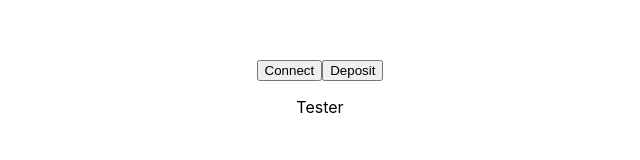
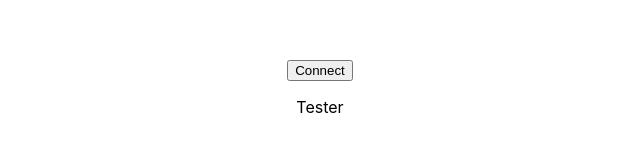
Before and after one commit to BramMathijssen/address-book, a Next.js app in the folder EthGame/ethgame-frontend/: page / in a window 1280 px wide. Shown: the part 304-464 px from the top of the page, without its empty margins (320-960 px from the left). Built offline with nearby package versions, Linux system fonts and the light colour scheme.

Commit message:
when gameWon state has been emitted we display an message with the winner's address + amount won

```diff
--- a/EthGame/ethgame-frontend/components/ConnectWallet.js
+++ b/EthGame/ethgame-frontend/components/ConnectWallet.js
@@ -4,6 +4,7 @@ import { contractAddresses, abi } from "../constants";
 
 const ConnectWallet = () => {
   const [connectButtonText, setConnectButtonText] = useState("Connect");
+  const [gameWon, setGameWon] = useState("");
 
   const [provider, setProvider] = useState(null);
   const [signer, setSigner] = useState(null);
@@ -47,17 +48,29 @@ const ConnectWallet = () => {
   };
 
   const depositHandler = async (e) => {
+    if (gameWon !== "") {
+      setGameWon("");
+    }
     console.log(`----contract----`);
     console.log(contract);
     e.preventDefault();
+
+    const gasPrice = await contract.estimateGas.deposit({
+      value: ethers.utils.parseEther("0.1"),
+    });
     const tx = await contract.deposit({
       value: ethers.utils.parseEther("0.1"),
-      gasLimit: 100000,
+      gasLimit: gasPrice,
     });
   };
 
   contract
-    ? contract.on("GameWon", (event) => {
+    ? contract.on("GameWon", (winner, amountWon) => {
+        const amountInEth = ethers.utils.formatEther(amountWon);
+        setGameWon(
+          `You Won the game! The winning address is: ${winner} , with and amountWon of ${amountInEth} ETH}`
+        );
+        console.log(event);
         console.log(`game has been Won!`);
       })
     : null;
@@ -65,7 +78,8 @@ const ConnectWallet = () => {
   return (
     <div>
       <button onClick={connectWalletHandler}>{connectButtonText}</button>
-      <button onClick={depositHandler}>Deposit</button>
+      {contract && <button onClick={depositHandler}>Deposit</button>}
+      {gameWon && gameWon}
     </div>
   );
 };
--- a/EthGame/ethgame-frontend/next.config.js
+++ b/EthGame/ethgame-frontend/next.config.js
@@ -1,6 +1,6 @@
 /** @type {import('next').NextConfig} */
 const nextConfig = {
-  reactStrictMode: true,
-}
+  reactStrictMode: false,
+};
 
-module.exports = nextConfig
+module.exports = nextConfig;
```
